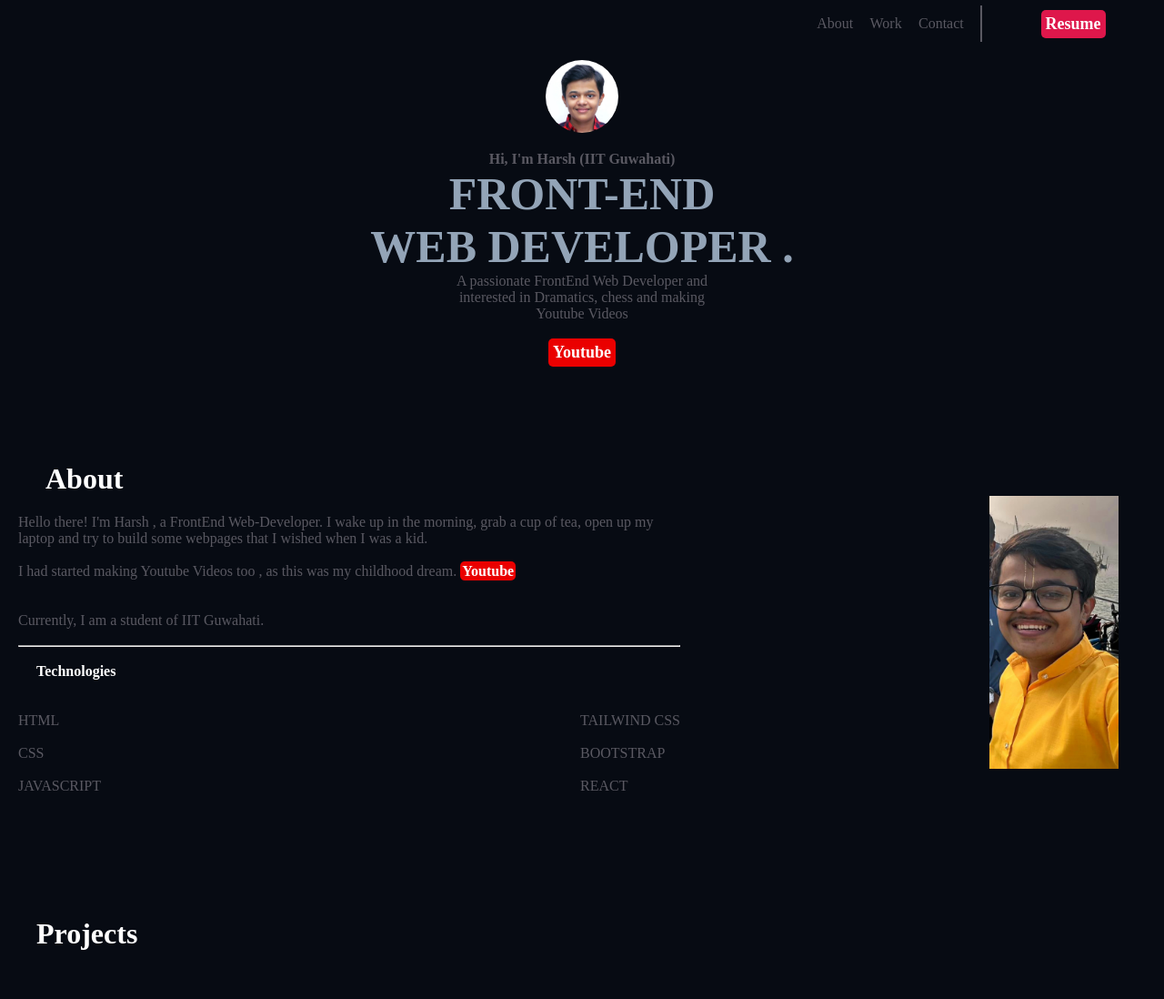
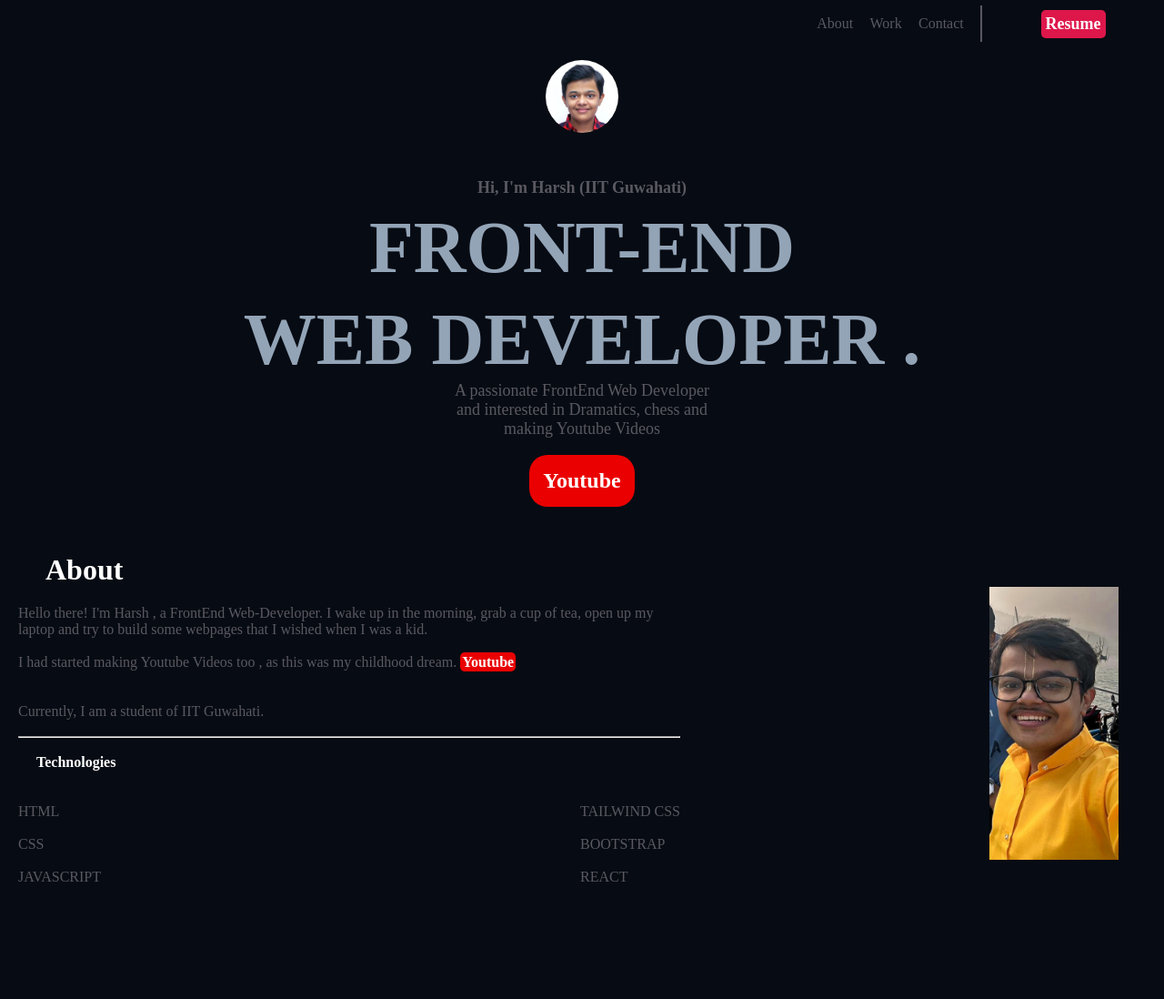
Before and after one commit to harshAdv10080/Portfolio, a plain HTML site: page index.html in a window 1280 px wide. Shown: the top 1098 px of the page at 91% size. Drawn offline with Linux system fonts and the light colour scheme.

Commit message:
Update style.css

```diff
--- a/style.css
+++ b/style.css
@@ -249,6 +249,35 @@ nav div{
     transform: scale(1.1);
     box-shadow: 0 0 30px rgb(186, 44, 40);
 }
+@media (min-width: 979px){
+    .intro{
+        margin-top: 30px;
+        font-size: large;
+        font-weight: bolder;
+    }
+    .big{
+        margin-top: 10px;
+        font-size:80px;
+    }
+    .main{
+        font-size: large;
+    }
+    .youtube{
+        padding: 15px;
+        border-radius: 20px;
+        font-size: x-large;
+        font-weight: bolder;
+    }
+    .youtube2{
+        padding: 2px;
+        border-radius: 5px;
+        font-size: medium;
+        font-weight: bold;
+    }
+    .about{
+        margin-top: 100px;
+    }
+}
 @media (max-width: 577px){
     .project h1{
         margin-top: 50px;
```
